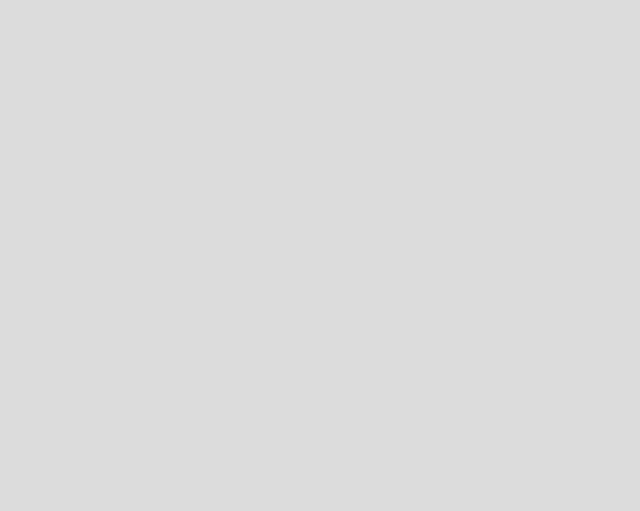
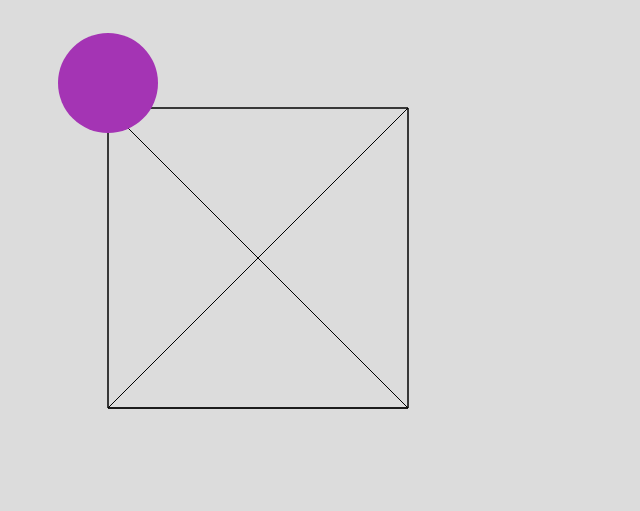
Before and after one commit to rubinoAM/Canvas-Studies, a plain HTML site: page canvas101/index.html in a window 1280 px wide. Shown: the whole page, without its empty margins (0-640 px from the left). Drawn offline with Linux system fonts and the light colour scheme.

Commit message:
Play time

```diff
--- a/canvas101/index.html
+++ b/canvas101/index.html
@@ -3,12 +3,12 @@
 <head>
     <meta charset="utf-8" />
     <meta http-equiv="X-UA-Compatible" content="IE=edge">
-    <title>Page Title</title>
+    <title>Canvas 101</title>
     <meta name="viewport" content="width=device-width, initial-scale=1">
     <link rel="stylesheet" type="text/css" media="screen" href="style.css" />
-    <script src="script.js"></script>
 </head>
 <body>
-
+    <canvas id="canvas" width="500px" height="500px"></canvas>
+    <script src="script.js"></script>
 </body>
 </html>
--- a/canvas101/script.js
+++ b/canvas101/script.js
@@ -1 +1,18 @@
-console.log("BARK");
+const canvas = document.getElementById('canvas'); //Canvas by itself is just something to draw on. In JS we need a "context," which is like a paintbrush
+let context = canvas.getContext('2d');
+
+//.rect() takes 4 args: Upper X, Upper Y, Lower X, Lower Y
+context.rect(100,100,300,300);
+context.stroke();
+
+// Make a line
+context.moveTo(100,100);
+context.lineTo(400,400);
+context.lineTo(100,400);
+context.lineTo(400,100);
+context.stroke();
+// Make a circle
+context.beginPath();
+context.arc(100,75,50,0,2* Math.PI);
+context.fillStyle = "#a434b4";
+context.fill();
```
